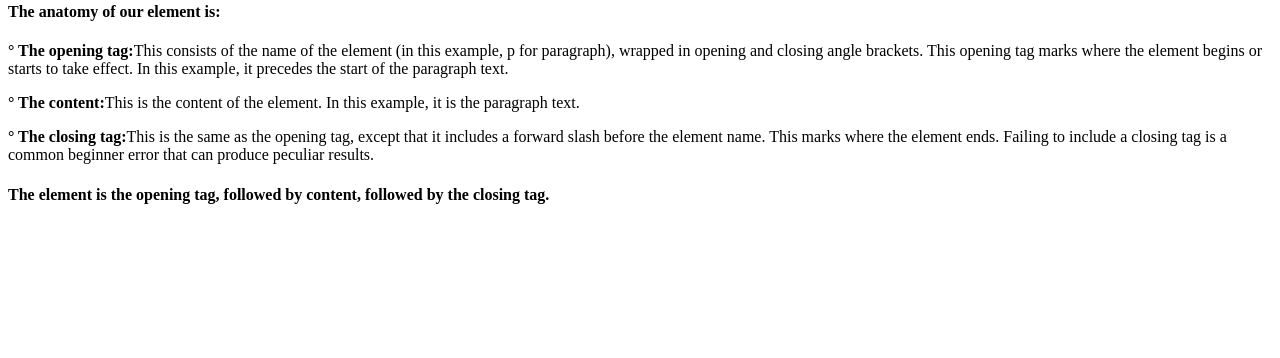
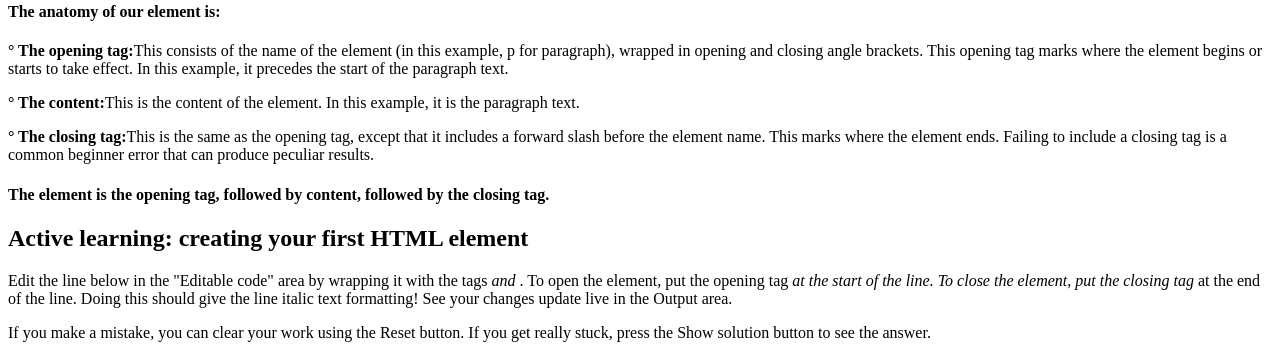
Before and after one commit to CarlosViniMSouza/Studies-MDN, a plain HTML site: page code/index.html in a window 1280 px wide. Shown: the part 693-1051 px from the top of the page. Before the commit the page ends 918 px from the top, so only its background shows below. Drawn offline with Linux system fonts and the light colour scheme.

Commit message:
Next Topic: Nesting elements

```diff
--- a/code/index.html
+++ b/code/index.html
@@ -33,5 +33,11 @@
 
 <h4>The element is the opening tag, followed by content, followed by the closing tag.</h4>
 
+<h2>Active learning: creating your first HTML element</h2>
+
+<p>Edit the line below in the "Editable code" area by wrapping it with the tags <em> and </em>. To open the element, put the opening tag <em> at the start of the line. To close the element, put the closing tag </em> at the end of the line. Doing this should give the line italic text formatting! See your changes update live in the Output area.</p>
+
+<p>If you make a mistake, you can clear your work using the Reset button. If you get really stuck, press the Show solution button to see the answer.</p>
+
 </body>
 </html>
```
Also changed, not shown: 1 other file.
